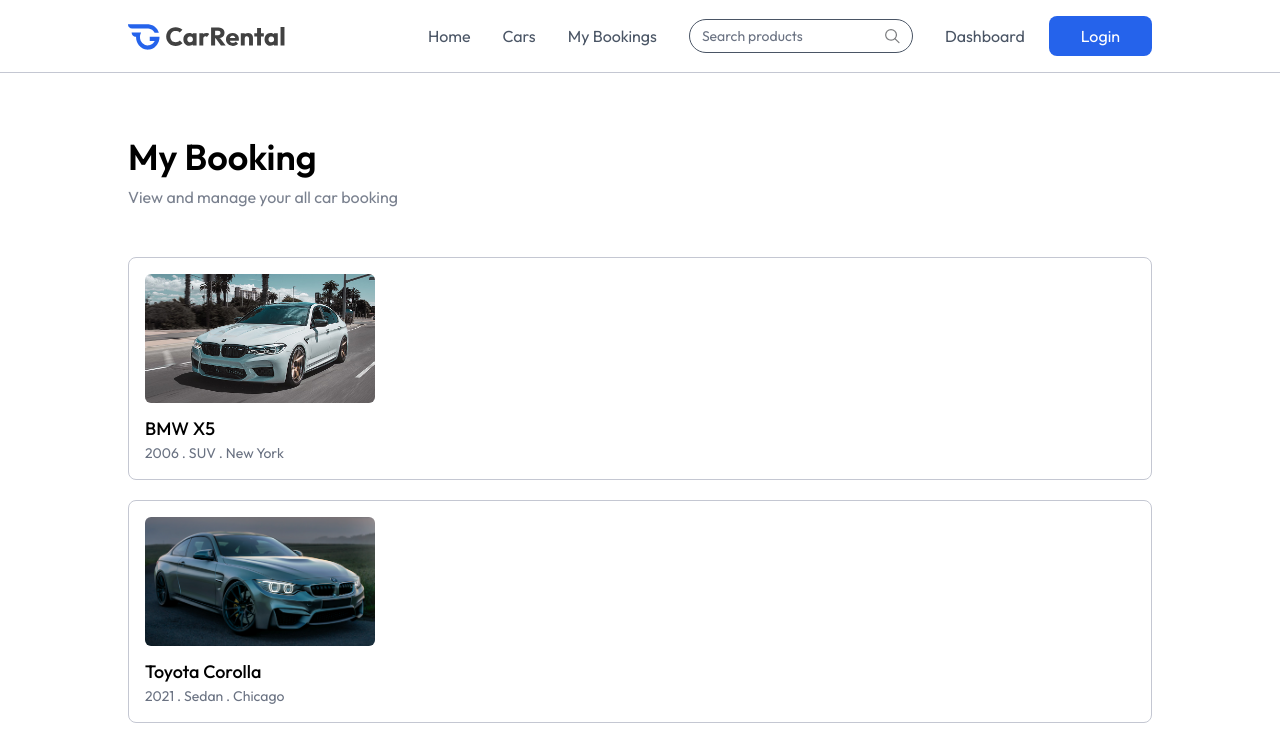
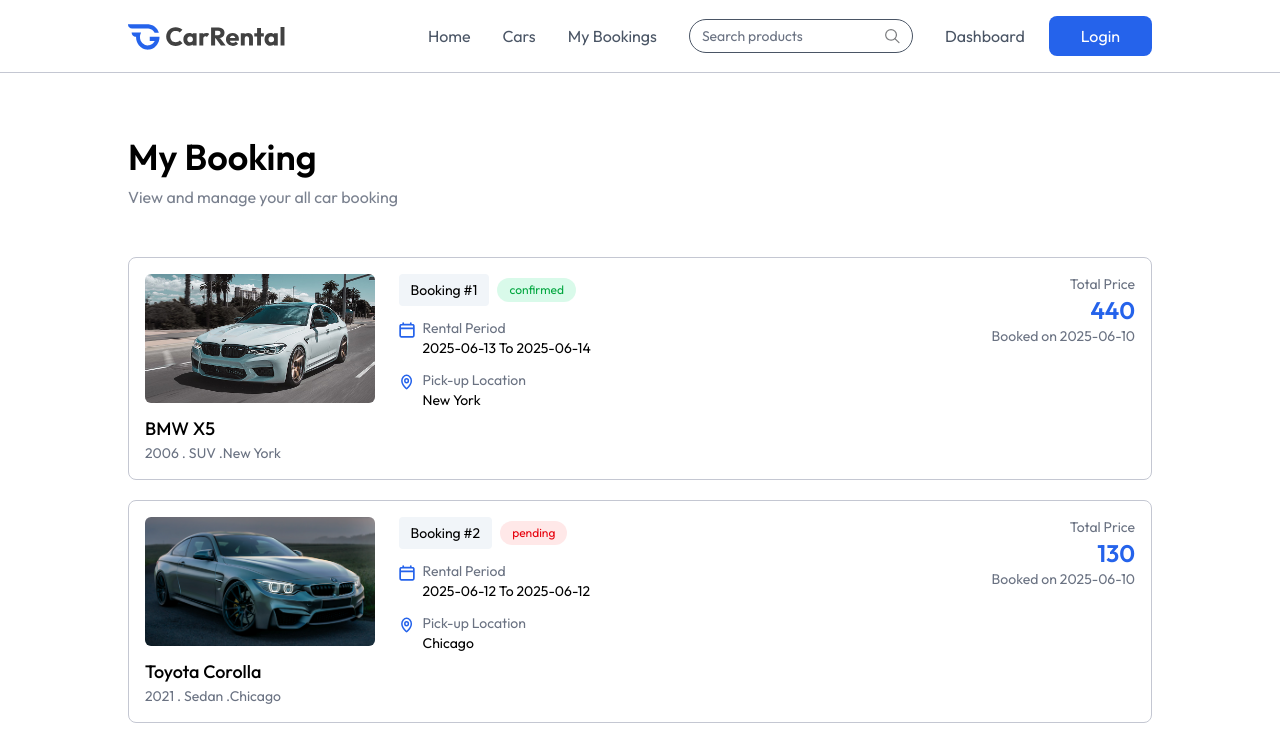
Before and after one commit to MdAasif06/Rental-Car, a React app in the folder Client/: page /my-bookings in a window 1280 px wide. Shown: the top 741 px of the page. Built offline with nearby package versions, Linux system fonts and the light colour scheme; the HTML template or start-up script is replaced by a standard one.

Commit message:
create owner folder file, and related compoenets

```diff
--- a/Client/src/App.jsx
+++ b/Client/src/App.jsx
@@ -6,6 +6,11 @@
 import CarDetails from "./pages/CarDetails";
 import MyBooking from "./pages/MyBooking";
 import Footer from "./components/Footer";
+import Layout from "./pages/owner/Layout";
+import Dashboard from "./pages/owner/Dashboard";
+import AddCar from "./pages/owner/AddCar";
+import ManageCar from "./pages/owner/ManageCar";
+import ManageBooking from "./pages/owner/ManageBooking";
 
 const App = () => {
   const [showlogin, setShowLogin] = useState(false);
@@ -18,6 +23,11 @@
         <Route path="/cars" element={<Car />} />
         <Route path="/car-details/:id" element={<CarDetails />} />
         <Route path="/my-bookings" element={<MyBooking />} />
+        <Route path="/owner" element={<Layout />} />
+        <Route index element={<Dashboard />} />
+        <Route path="add-car" element={<AddCar />} />
+        <Route path="manage-car" element={<ManageCar />} />
+        <Route path="manage-booking" element={<ManageBooking />} />
       </Routes>
 
       {!isOwnerPath && <Footer />}
--- /dev/null
+++ b/Client/src/components/Owner/NavbarOwner.jsx
@@ -0,0 +1,20 @@
+import React from "react";
+import { assets, dummyUserData } from "../../assets/assets";
+import { Link } from "react-router-dom";
+
+const NavbarOwner = () => {
+  const user = dummyUserData;
+  return (
+    <div
+      className="flex items-center justify-between px-6 md:px-10 py-4
+    text-gray-500 border-b border-borderColor relative transition-all"
+    >
+      <Link to="/">
+        <img src={assets.logo} alt="logo" className="h-7" />
+      </Link>
+      <p>Welcome,{user.name || "Owner"}</p>
+    </div>
+  );
+};
+
+export default NavbarOwner;
--- /dev/null
+++ b/Client/src/components/Owner/Sidebar.jsx
@@ -0,0 +1,86 @@
+import React, { useState } from "react";
+import { assets, dummyUserData, ownerMenuLinks } from "../../assets/assets";
+import { NavLink, useLocation } from "react-router-dom";
+
+const Sidebar = () => {
+  const user = dummyUserData;
+  const location = useLocation();
+  const [image, setImage] = useState("");
+
+  const updateImage = () => {
+    user.image = URL.createObjectURL(image);
+    setImage("");
+  };
+  return (
+    <div
+      className="relative min-h-screen md:flex flex-col items-center pt-8
+    max-w-13 md:max-w-full border-r  border-borderColor text-sm"
+    >
+      <div className="group relative">
+        <label htmlFor="image">
+          <img
+            src={
+              image
+                ? URL.createObjectURL(image)
+                : user?.image ||
+                  "https://unsplash.com/photos/grapes-wine-and-a-towel-on-the-sandy-beach-XCv0R7YwR1A"
+            }
+            alt=""
+          />
+          <input
+            type="file"
+            id="image"
+            accept="image/*"
+            hidden
+            onChange={(e) => setImage(e.target.files[0])}
+          />
+          <div
+            className="absolute hidden top-0 right-0 left-0 bottom-0
+          bg-black/10 rounded-full group-hover:flex items-center justify-center cursor-pointer"
+          >
+            <img src={assets.edit_icon} alt="edit_icon" />
+          </div>
+        </label>
+      </div>
+      {image && (
+        <button
+          className="absolute  top-0 right-0 flex p-2 gap-1 bg-primary/10
+         text-primary cursor-pointer"
+          onClick={updateImage}
+        >
+          save <img src={assets.check_icon} alt="chek" width={13} />
+        </button>
+      )}
+      <p className="mt-2 text-base max-md:hidden">{user?.name}</p>
+
+      <div className="w-full">
+        {ownerMenuLinks.map((link, index) => (
+          <NavLink
+            key={index}
+            to={link.path}
+            className={`relative flex items-center gap-2
+          w-full py-3 pl-4 first:mt-6 ${
+            link.path === location.pathname
+              ? "bg-primary/10 text-primary"
+              : "text-gray-600"
+          }`}
+          >
+            <img
+              src={
+                link.path === location.pathname ? link.coloredIcon : link.icon
+              }
+              alt="car_icon"
+            />
+            <span className="max-md:hidden">{link.name}</span>
+            <div
+              className={`${link.path === location.pathname && "bg-primary"}
+            w-1.5 h-8 rounded-l right-0 absolute`}
+            ></div>
+          </NavLink>
+        ))}
+      </div>
+    </div>
+  );
+};
+
+export default Sidebar;
--- /dev/null
+++ b/Client/src/components/Owner/Title.jsx
@@ -0,0 +1,13 @@
+import React from 'react'
+
+const Title = ({title,subtitile}) => {
+  return (
+    <>
+     <h1 className='font-medium text-3xl'>{title}</h1>
+     <p className='text-sm md:text-base text-gray-500/90 mt-2
+     max-w-156'>{subtitile}</p>
+    </>
+  )
+}
+
+export default Title
--- a/Client/src/pages/MyBooking.jsx
+++ b/Client/src/pages/MyBooking.jsx
@@ -1,9 +1,10 @@
 import React, { useEffect, useState } from "react";
-import { dummyMyBookingsData } from "../assets/assets.js";
+import { assets, dummyMyBookingsData } from "../assets/assets.js";
 import Title from "../components/Title.jsx";
 
 const MyBooking = () => {
   const [bookings, setBooking] = useState([]);
+  const currency=import.meta.env.VITE_CURENCY
 
   const fetchMyBooking = async () => {
     setBooking(dummyMyBookingsData);
@@ -40,8 +41,61 @@
                 {booking.car.brand} {booking.car.model}
               </p>
               <p className="text-gray-500">
-                {booking.car.year} . {booking.car.category} . {booking.car.location}
+                {booking.car.year} . {booking.car.category} .
+                {booking.car.location}
               </p>
+            </div>
+            {/*Booking Info */}
+            <div className="md:col-span-2">
+              <div className="flex items-center gap-2">
+                <p className="px-3 py-1.5 bg-light rounded">
+                  Booking #{index + 1}
+                </p>
+                <p
+                  className={`px-3 py-1 text-xs rounded-full ${
+                    booking.status === "confirmed"
+                      ? "bg-green-400/15 text-green-600"
+                      : "bg-red-400/15 text-red-600"
+                  }`}
+                >
+                  {booking.status}
+                </p>
+              </div>
+              <div className="flex items-start mt-3 gap-2">
+                <img
+                  src={assets.calendar_icon_colored}
+                  alt="cal_icon"
+                  className="w-4 h-4 mt-1"
+                />
+                <div>
+                  <p className="text-gray-500">Rental Period</p>
+                  <p>
+                    {booking.pickupDate.split("T")[0]} To{" "}
+                    {booking.returnDate.split("T")[0]}
+                  </p>
+                </div>
+              </div>
+
+              <div className="flex items-start mt-3 gap-2">
+                <img
+                  src={assets.location_icon_colored}
+                  alt="cal_icon"
+                  className="w-4 h-4 mt-1"
+                />
+                <div>
+                  <p className="text-gray-500">Pick-up Location</p>
+                  <p>{booking.car.location}</p>
+                </div>
+              </div>
+            </div>
+            {/* Price  */}
+            <div className="md:col-span-1 flex flex-col justify-between gap-6">
+              <div className="text-sm text-gray-500 text-right">
+                <p>Total Price</p>
+                <h1 className="text-2xl font-semibold text-primary">{currency}{booking.price}</h1>
+                <p>Booked on {booking.createdAt.split('T')[0]}</p>
+              </div>
+
             </div>
           </div>
         ))}
--- /dev/null
+++ b/Client/src/pages/owner/AddCar.jsx
@@ -0,0 +1,11 @@
+import React from 'react'
+
+const AddCar = () => {
+  return (
+    <div>
+
+    </div>
+  )
+}
+
+export default AddCar
--- /dev/null
+++ b/Client/src/pages/owner/Dashboard.jsx
@@ -0,0 +1,9 @@
+import React from 'react'
+
+const Dashboard = () => {
+  return (
+    <div>Dashboard</div>
+  )
+}
+
+export default Dashboard
--- /dev/null
+++ b/Client/src/pages/owner/Layout.jsx
@@ -0,0 +1,9 @@
+import React from 'react'
+
+const Layout = () => {
+  return (
+    <div>Layout</div>
+  )
+}
+
+export default Layout
--- /dev/null
+++ b/Client/src/pages/owner/ManageBooking.jsx
@@ -0,0 +1,9 @@
+import React from 'react'
+
+const ManageBooking = () => {
+  return (
+    <div>ManageBooking</div>
+  )
+}
+
+export default ManageBooking
--- /dev/null
+++ b/Client/src/pages/owner/ManageCar.jsx
@@ -0,0 +1,9 @@
+import React from 'react'
+
+const ManageCar = () => {
+  return (
+    <div>ManageCar</div>
+  )
+}
+
+export default ManageCar
```
